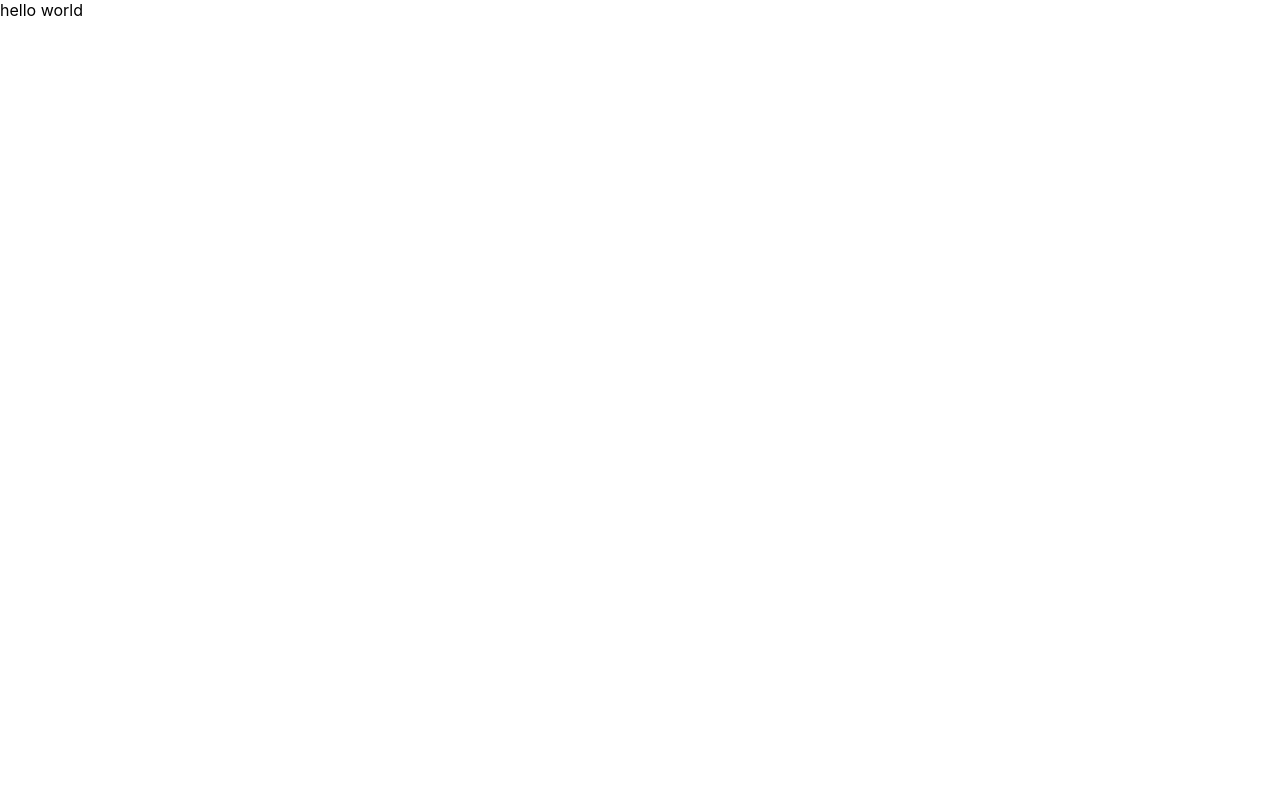
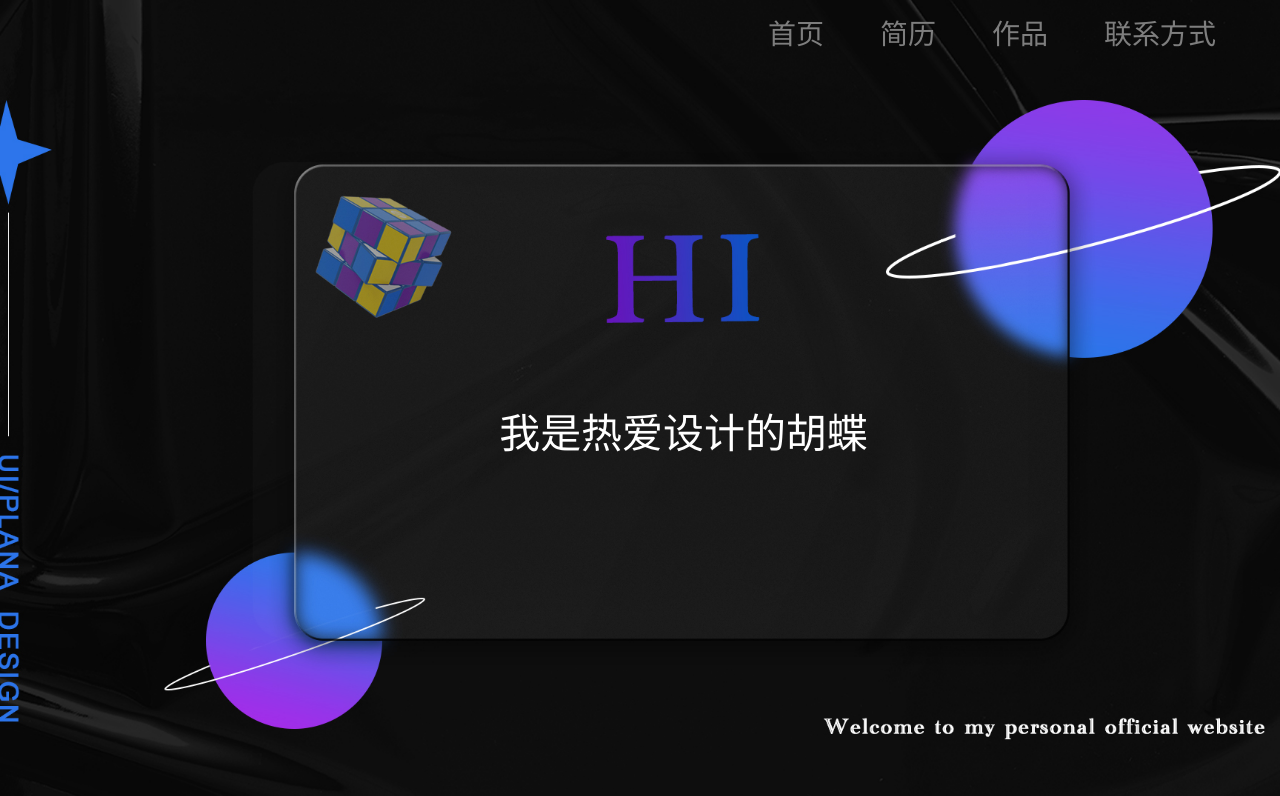
Before and after one commit to pro-collection/hd, a React (Vite) app: page /#/ in a window 1280 px wide. Shown: the top 796 px of the page. Built offline with nearby package versions, Linux system fonts and the light colour scheme.

Commit message:
feat: 使用hash router

```diff
--- a/src/components/Header/index.tsx
+++ b/src/components/Header/index.tsx
@@ -1,10 +1,16 @@
 import React, { FC } from 'react';
 import styles from "./style.module.less";
+import { useNavigate } from "react-router";
 
 const Header: FC = () => {
+  const history = useNavigate()
+
+  const push = () => {
+    history('/home')
+  }
   return (
     <header className={styles.header}>
-      <span>首页</span>
+      <span onClick={push}>首页</span>
       <span>简历</span>
       <span>作品</span>
       <span>联系方式</span>
--- a/src/main.tsx
+++ b/src/main.tsx
@@ -1,16 +1,15 @@
 import React from "react";
 import ReactDOM from "react-dom";
 import "./index.css";
-import App from "./App";
 import Home from "@/pages/Home";
 
-import { BrowserRouter, Route, Routes } from "react-router-dom";
+import { Route, Routes, HashRouter } from "react-router-dom";
 
 ReactDOM.render(
   <React.StrictMode>
-    <BrowserRouter>
+    <HashRouter>
       <Routes>
-        <Route path="/" element={<App />} />
+        <Route path="/" element={<Home />} />
         <Route path="/home" element={<Home />} />
         <Route
           path="*"
@@ -21,7 +20,7 @@ ReactDOM.render(
           }
         />
       </Routes>
-    </BrowserRouter>
+    </HashRouter>
   </React.StrictMode>,
   document.getElementById("root"),
 );
```
Also changed, not shown: 5 other files (tests, documents, lock files or other folders).
